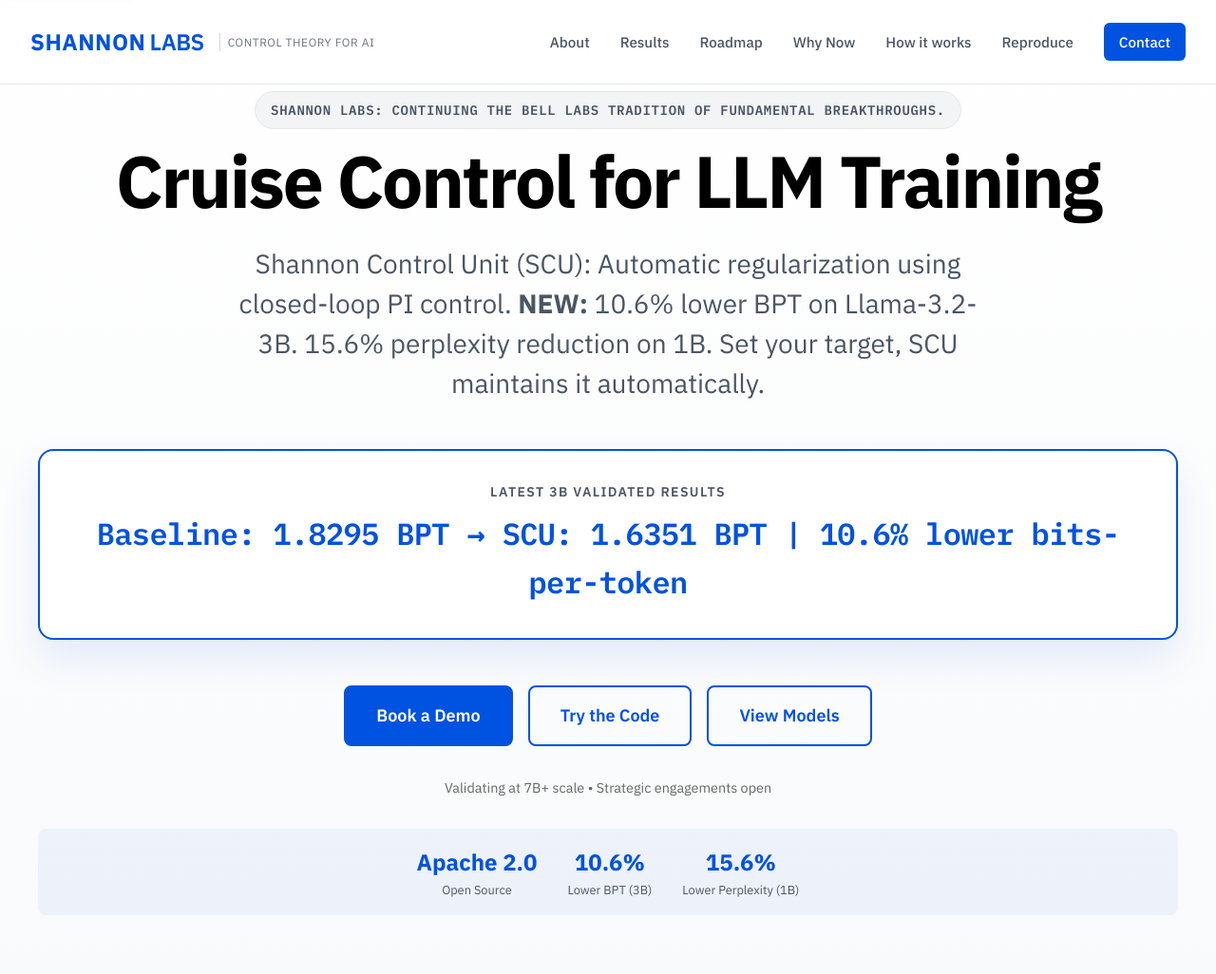
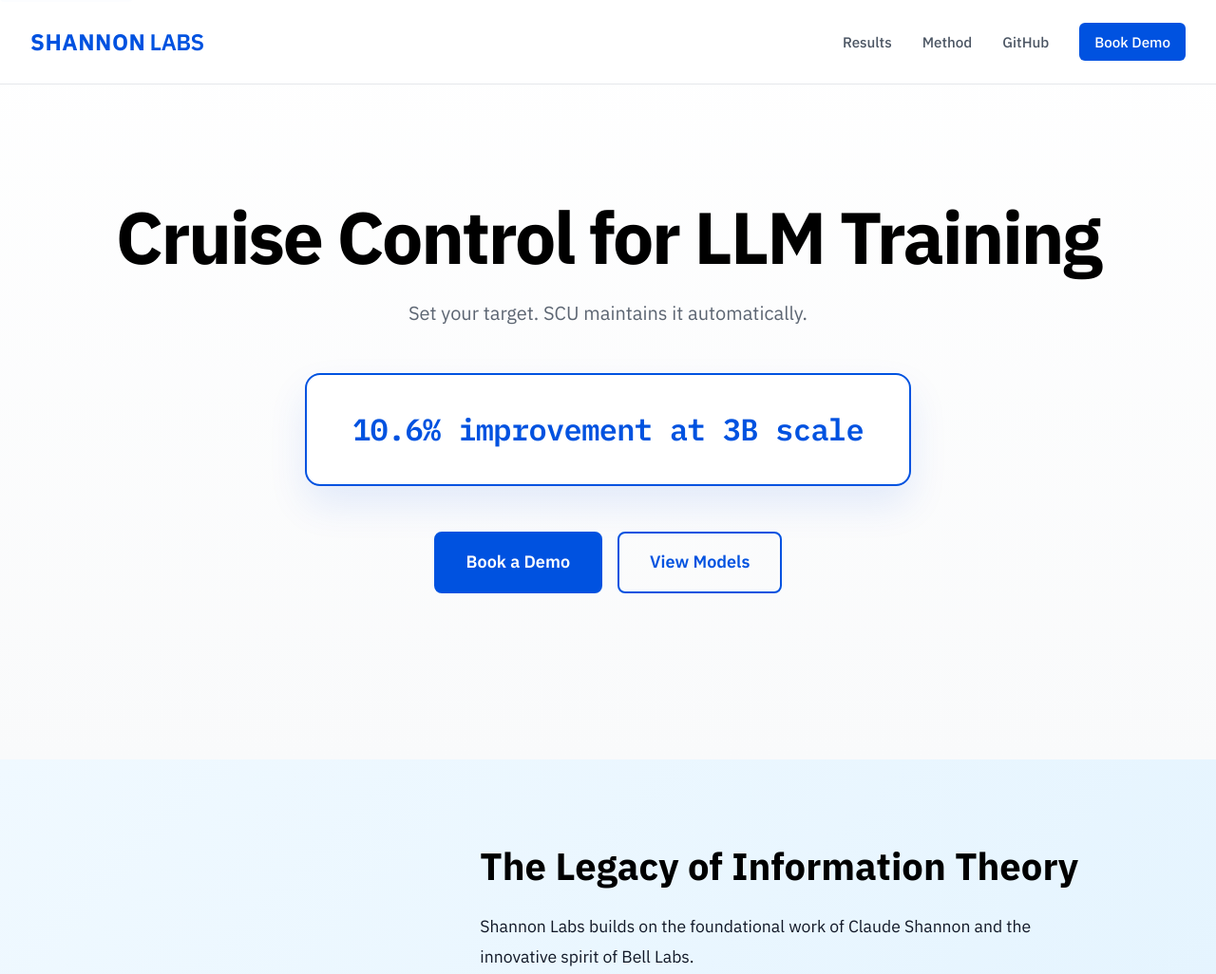
Before and after one commit to Hmbown/shannon-control-unit, a plain HTML site: page web/index.html in a window 1280 px wide. Shown: the top 1026 px of the page at 95% size. Drawn offline with nearby package versions, Linux system fonts and the light colour scheme; a script that the page names is missing.

Commit message:
commit 4

```diff
--- a/web/index.html
+++ b/web/index.html
@@ -801,16 +801,12 @@
           <span style="font-weight: 700; letter-spacing: 0.02em;">SHANNON</span>
           <span style="color: var(--primary); font-weight: 600; margin-left: 0.25rem;">LABS</span>
         </div>
-        <div style="font-size: 0.5em; color: var(--gray-500); font-weight: 400; letter-spacing: 0.05em; margin-left: 0.5rem; padding-left: 0.5rem; border-left: 1px solid var(--gray-300);">CONTROL THEORY FOR AI</div>
       </a>
       <div class="nav-links">
-      <a href="#founder">About</a>
       <a href="#results">Results</a>
-      <a href="#validation">Roadmap</a>
-      <a href="#why-now">Why Now</a>
-      <a href="#how">How it works</a>
-      <a href="#reproduce">Reproduce</a>
-        <a href="mailto:hunter@shannonlabs.dev?subject=Strategic%20Engagement%20%E2%80%94%20SCU&body=We%20spend%20over%20%241B%20annually%20on%20AI%20training.%20We%E2%80%99d%20like%20to%20discuss%20a%20strategic%20engagement%20around%20SCU.%0A%0A%E2%80%94%20" class="nav-cta">Contact</a>
+      <a href="#how">Method</a>
+      <a href="https://github.com/hmbown/shannon-control-unit">GitHub</a>
+        <a href="https://calendly.com/hunter-shannonlabs/30min" class="nav-cta">Book Demo</a>
       </div>
       <button class="mobile-toggle" aria-label="Toggle navigation">
         <span></span>
@@ -825,43 +821,16 @@
     <!-- Hero -->
     <section class="hero">
       <div class="hero-content">
-        <div class="hero-badge" style="text-align:center; color: var(--gray-600); margin-bottom: .75rem; font-family: var(--font-mono);">
-          Shannon Labs: Continuing the Bell Labs tradition of fundamental breakthroughs.
-        </div>
-        <h1>Cruise Control for LLM Training</h1>
-        <p class="hero-subhead">Shannon Control Unit (SCU): Automatic regularization using closed-loop PI control.
-          <strong>NEW:</strong> 10.6% lower BPT on Llama-3.2-3B. 15.6% perplexity reduction on 1B. Set your target, SCU maintains it automatically.</p>
+        <h1 style="margin-bottom: 1.5rem;">Cruise Control for LLM Training</h1>
+        <p class="hero-subhead" style="margin-bottom: 3rem; font-size: 1.25rem; opacity: 0.9;">Set your target. SCU maintains it automatically.</p>
 
-
-        <div class="proof-capsule">
-          <div class="proof-label">Latest 3B Validated Results</div>
-          <div class="proof-value">Baseline: 1.8295 BPT → SCU: 1.6351 BPT | 10.6% lower bits-per-token</div>
+        <div class="proof-capsule" style="margin-bottom: 3rem;">
+          <div class="proof-value">10.6% improvement at 3B scale</div>
         </div>
 
         <div class="hero-actions">
           <a href="https://calendly.com/hunter-shannonlabs/30min" target="_blank" rel="noopener" class="btn btn-primary" aria-label="Book a demo">Book a Demo</a>
-          <a href="https://colab.research.google.com/github/hmbown/shannon-control-unit/blob/main/notebooks/SCU_Demo.ipynb" target="_blank" rel="noopener" class="btn btn-secondary" aria-label="Try the code">Try the Code</a>
           <a href="https://huggingface.co/hunterbown/shannon-control-unit" target="_blank" rel="noopener" class="btn btn-secondary" aria-label="Explore the models">View Models</a>
-        </div>
-
-        <p style="margin-top: 2rem; font-size: 0.9rem; color: #666; text-align: center;">
-          Validating at 7B+ scale • Strategic engagements open
-        </p>
-
-        <!-- Social Proof Banner -->
-        <div style="margin-top: 2rem; padding: 1rem; background: rgba(0, 82, 224, 0.05); border-radius: 8px; display: flex; justify-content: center; gap: 2rem; flex-wrap: wrap;">
-          <div style="text-align: center;">
-            <div style="font-size: 1.5rem; font-weight: bold; color: var(--primary);">Apache 2.0</div>
-            <div style="font-size: 0.8rem; color: var(--gray-600);">Open Source</div>
-          </div>
-          <div style="text-align: center;">
-            <div style="font-size: 1.5rem; font-weight: bold; color: var(--primary);">10.6%</div>
-            <div style="font-size: 0.8rem; color: var(--gray-600);">Lower BPT (3B)</div>
-          </div>
-          <div style="text-align: center;">
-            <div style="font-size: 1.5rem; font-weight: bold; color: var(--primary);">15.6%</div>
-            <div style="font-size: 0.8rem; color: var(--gray-600);">Lower Perplexity (1B)</div>
-          </div>
         </div>
       </div>
     </section>
```
